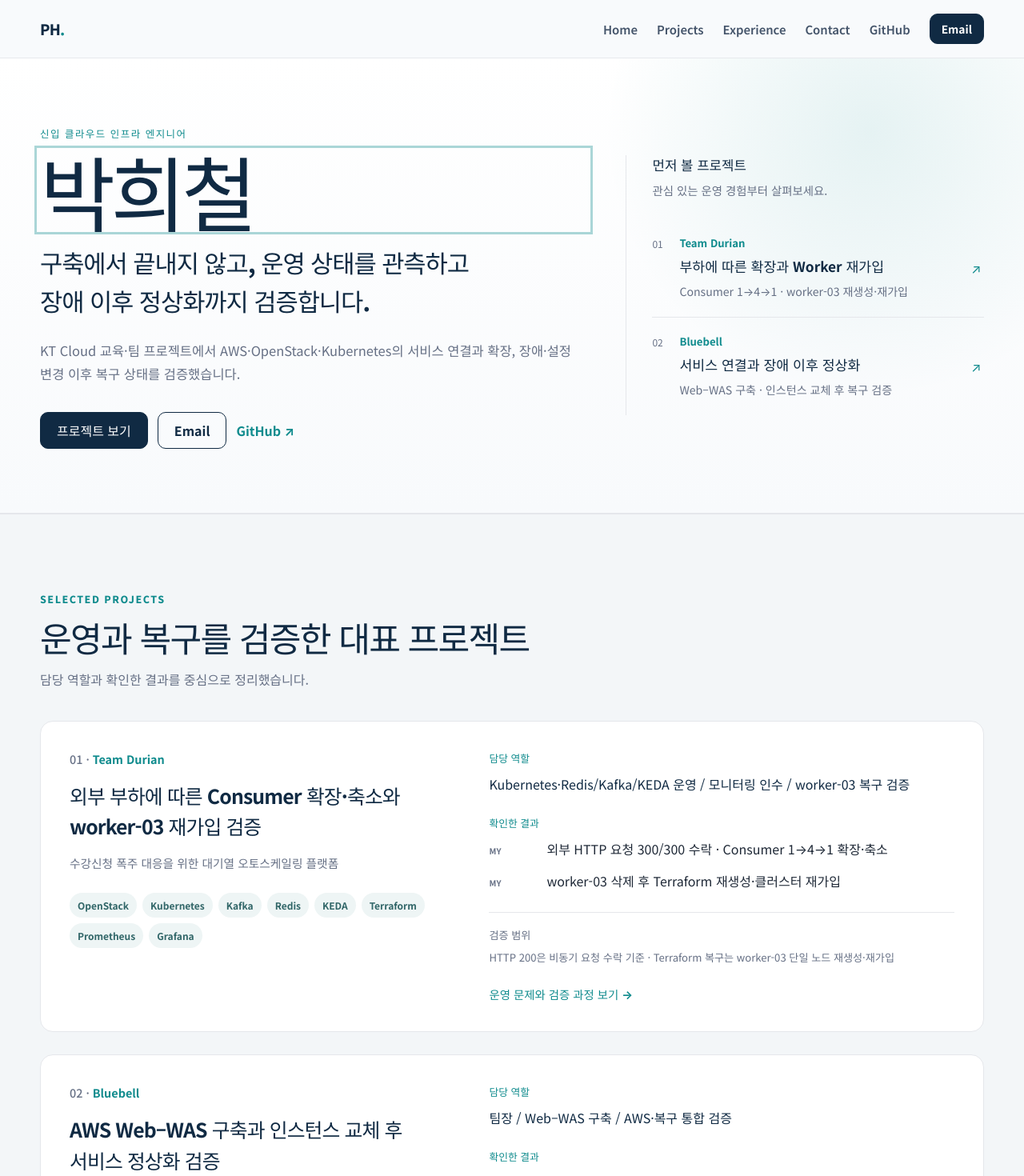
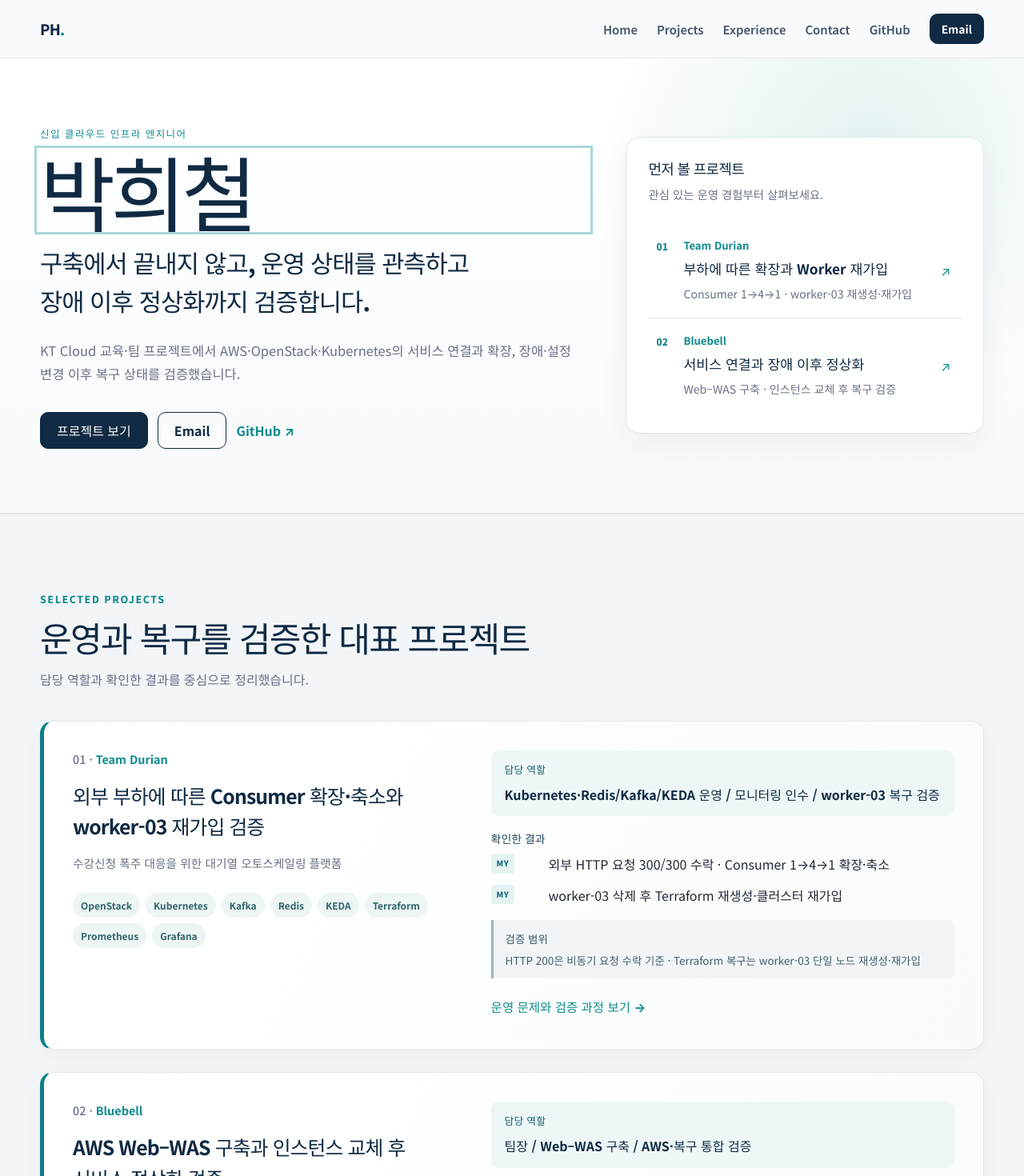
Before and after one commit to wkfkeha784-pixel/cloud-infra-portfolio, a React (Vite) app: page / in a window 1280 px wide. Shown: the top 1470 px of the page at 80% size. Built offline with nearby package versions, Linux system fonts and the light colour scheme.

Commit message:
style: pilot scannable web case study hierarchy for two-track portfolio

```diff
--- a/src/styles/global.css
+++ b/src/styles/global.css
@@ -1192,3 +1192,129 @@ img { max-width: 100%; }
     transition: none !important;
   }
 }
+
+
+/* Two-track portfolio readability pilot | 2026-10-14
+ * WEB: retain detailed project evidence; visually separate the role, result,
+ * and validation boundary without hiding content or changing project facts.
+ * This branch is a review candidate; public production remains unchanged.
+ */
+.hero-projects {
+  padding: 25px 27px;
+  border: 1px solid #dce7e9;
+  border-radius: 18px;
+  background: #ffffff;
+  box-shadow: 0 16px 38px rgba(13, 41, 58, 0.055);
+}
+.hero-projects h2 {
+  font-size: 1.12rem;
+  letter-spacing: -0.035em;
+}
+.hero-project-list li + li {
+  border-top: 1px solid #e2e9ed;
+}
+.hero-project-link {
+  border-radius: 10px;
+  padding: 18px 10px;
+  transition: background-color 170ms ease, transform 170ms ease;
+}
+.hero-project-link:hover,
+.hero-project-link:focus-visible {
+  background: #f3f8f9;
+}
+.hero-project-link:focus-visible {
+  outline: 3px solid #117d85;
+  outline-offset: 2px;
+}
+.hero-project-number {
+  color: #087f8c;
+  font-weight: 800;
+  font-variant-numeric: tabular-nums;
+}
+
+.project-card-featured {
+  border-left: 5px solid #0b7e89;
+  background: linear-gradient(118deg, #ffffff 0%, #f9fcfc 100%);
+  box-shadow: 0 8px 30px rgba(13, 41, 58, 0.035);
+}
+.project-card .project-details {
+  gap: 18px;
+}
+.project-card .project-role {
+  padding: 14px 17px;
+  border-radius: 9px;
+  background: #eef7f7;
+}
+.project-card .project-role dt {
+  color: #16626b;
+  letter-spacing: 0.015em;
+}
+.project-card .project-role dd {
+  font-weight: 650;
+  line-height: 1.65;
+}
+.project-card .project-results h4 {
+  color: #24485a;
+  font-size: 0.87rem;
+}
+.project-card .project-results li {
+  align-items: start;
+  line-height: 1.65;
+}
+.project-card .project-result-scope {
+  align-self: start;
+  justify-self: start;
+  display: inline-flex;
+  padding: 4px 7px;
+  border-radius: 4px;
+  background: #e5f4f2;
+  color: #126772;
+  font-size: 0.63rem;
+  font-weight: 800;
+}
+.project-card .project-result-scope[aria-label="팀·프로젝트 결과"] {
+  background: #eaf0f7;
+  color: #3d6685;
+}
+.project-card .project-note {
+  padding: 12px 15px;
+  border-top: 0;
+  border-left: 3px solid #9bb5bc;
+  border-radius: 0 7px 7px 0;
+  background: #f2f5f7;
+  color: #435c6b;
+  font-size: 0.84rem;
+  line-height: 1.65;
+}
+.project-card .project-note > span {
+  margin-bottom: 5px;
+  color: #35566a;
+}
+.project-card .project-case-link {
+  padding-block: 6px;
+  font-size: 0.97rem;
+}
+
+@media (max-width: 960px) {
+  .hero-projects {
+    padding: 23px;
+  }
+}
+@media (max-width: 760px) {
+  .hero-projects {
+    border-radius: 13px;
+    padding: 20px 16px;
+  }
+  .hero-project-link {
+    padding: 16px 8px;
+  }
+  .project-card-featured {
+    border-left-width: 4px;
+  }
+  .project-card .project-role {
+    padding: 13px 14px;
+  }
+  .project-card .project-note {
+    padding: 11px 13px;
+  }
+}
```
